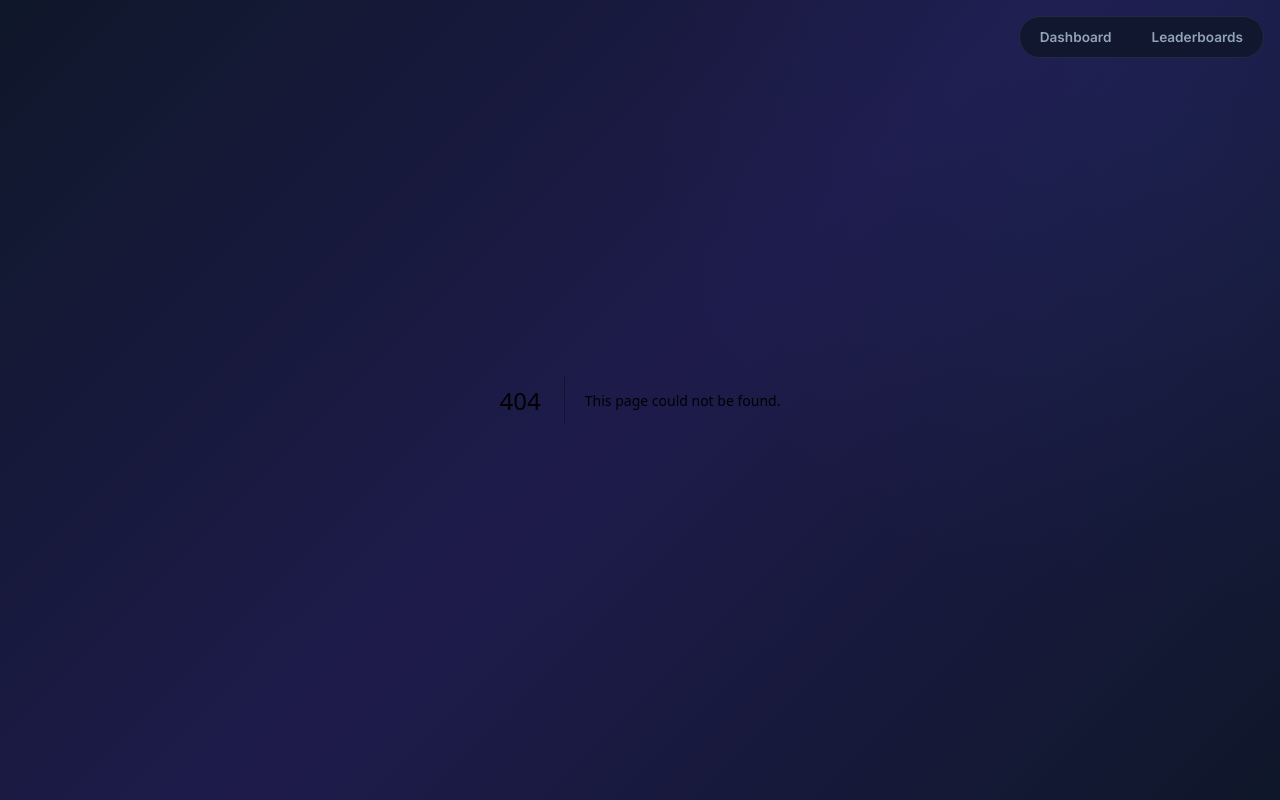
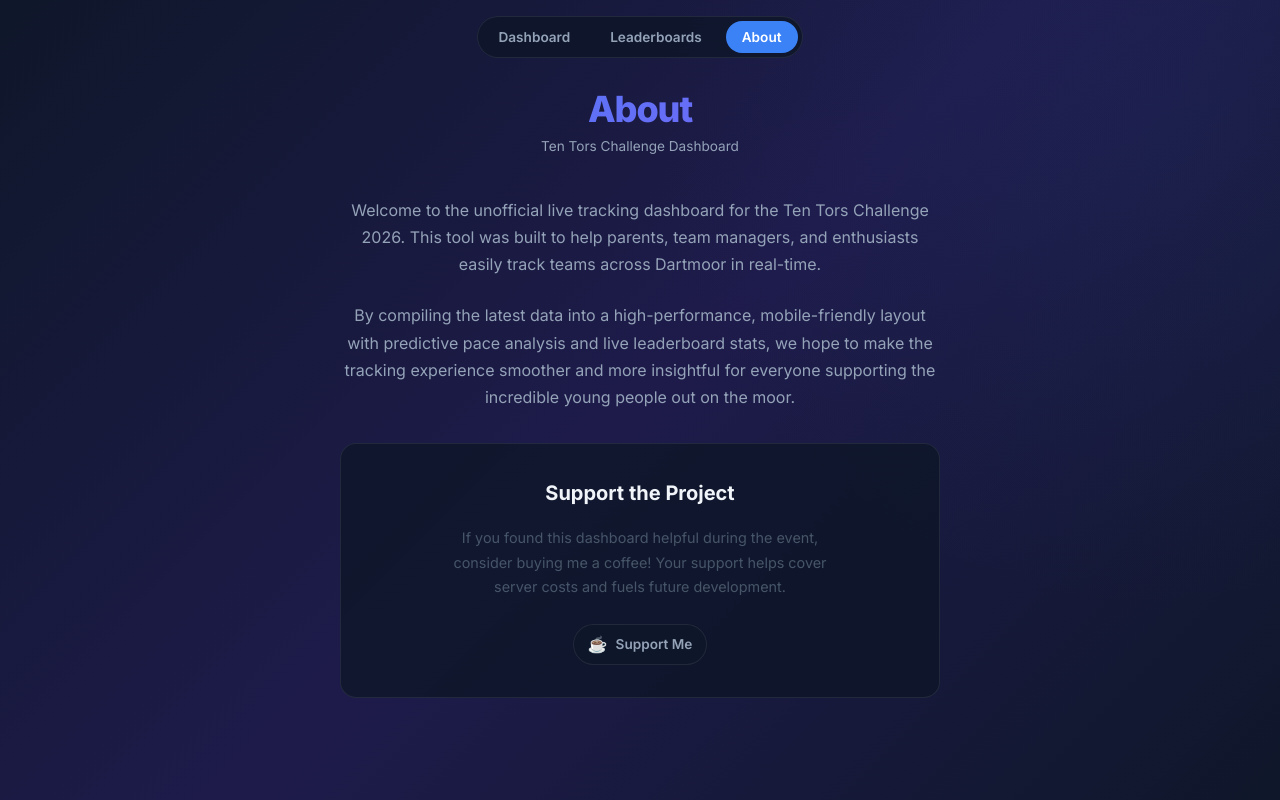
Before and after one commit to jackparsonsuk/TenTorsDashboard, a Next.js app: page /about in a window 1280 px wide. Before the commit this address had no page. Built offline with nearby package versions, Linux system fonts and the light colour scheme.

Commit message:
Addded about

```diff
--- /dev/null
+++ b/app/about/page.js
@@ -0,0 +1,39 @@
+'use client';
+
+import KoFiButton from '../components/KoFiButton';
+
+export default function About() {
+  return (
+    <div className="app-container">
+      <header className="header" style={{ paddingBottom: '40px' }}>
+        <h1 className="header-title">About</h1>
+        <p className="header-subtitle">Ten Tors Challenge Dashboard</p>
+      </header>
+
+      <div style={{ maxWidth: '600px', margin: '0 auto', textAlign: 'center', lineHeight: '1.7' }}>
+        <p style={{ marginBottom: '24px', color: 'var(--text-secondary)' }}>
+          Welcome to the unofficial live tracking dashboard for the Ten Tors Challenge 2026.
+          This tool was built to help parents, team managers, and enthusiasts easily track
+          teams across Dartmoor in real-time.
+        </p>
+
+        <p style={{ marginBottom: '32px', color: 'var(--text-secondary)' }}>
+          By compiling the latest data into a high-performance, mobile-friendly layout with predictive pace analysis
+          and live leaderboard stats, we hope to make the tracking experience smoother and more insightful for everyone supporting
+          the incredible young people out on the moor.
+        </p>
+
+        <div style={{ padding: '32px 24px', background: 'var(--bg-card)', borderRadius: 'var(--radius-lg)', border: '1px solid var(--border-card)', display: 'flex', flexDirection: 'column', alignItems: 'center', gap: '16px' }}>
+          <h2 style={{ fontSize: '1.25rem', color: 'var(--text-primary)', fontWeight: 700 }}>Support the Project</h2>
+          <p style={{ fontSize: '0.9rem', color: 'var(--text-muted)', maxWidth: '400px' }}>
+            If you found this dashboard helpful during the event, consider buying me a coffee!
+            Your support helps cover server costs and fuels future development.
+          </p>
+          <div style={{ display: 'flex', justifyContent: 'center', marginTop: '8px' }}>
+             <KoFiButton />
+          </div>
+        </div>
+      </div>
+    </div>
+  );
+}
--- /dev/null
+++ b/app/components/KoFiButton.js
@@ -0,0 +1,13 @@
+export default function KoFiButton() {
+  return (
+    <a
+      href="https://ko-fi.com/toastiejack"
+      target="_blank"
+      rel="noopener noreferrer"
+      className="kofi-button"
+    >
+      <span className="kofi-icon">☕</span>
+      <span className="kofi-text">Support Me</span>
+    </a>
+  );
+}
--- a/app/components/TopNav.js
+++ b/app/components/TopNav.js
@@ -15,6 +15,9 @@ export default function TopNav() {
         <Link href="/leaderboards" className={`nav-link ${pathname === '/leaderboards' ? 'active' : ''}`}>
           Leaderboards
         </Link>
+        <Link href="/about" className={`nav-link ${pathname === '/about' ? 'active' : ''}`}>
+          About
+        </Link>
       </div>
     </nav>
   );
--- a/app/globals.css
+++ b/app/globals.css
@@ -1050,9 +1050,6 @@ body::after {
 
 /* ===== TOP NAVIGATION ===== */
 .top-nav {
-  position: absolute;
-  top: 16px;
-  right: 16px;
   z-index: 200;
 }
 
@@ -1219,3 +1216,43 @@ body::after {
   color: var(--text-muted);
   text-transform: uppercase;
 }
+
+/* ===== GLOBAL TOP BAR ===== */
+.global-top-bar {
+  display: flex;
+  justify-content: center;
+  align-items: flex-start;
+  padding: 16px 16px 0;
+  position: relative;
+  z-index: 200;
+}
+
+/* ===== KO-FI BUTTON ===== */
+.kofi-button {
+  z-index: 200;
+  display: flex;
+  align-items: center;
+  gap: 8px;
+  background: var(--bg-card);
+  border: 1px solid var(--border-card);
+  border-radius: var(--radius-full);
+  padding: 6px 14px;
+  color: var(--text-secondary);
+  font-size: 0.85rem;
+  font-weight: 600;
+  text-decoration: none;
+  backdrop-filter: blur(10px);
+  -webkit-backdrop-filter: blur(10px);
+  transition: all var(--transition-fast);
+}
+
+.kofi-button:hover {
+  color: var(--text-primary);
+  background: rgba(255, 255, 255, 0.05);
+  border-color: rgba(255, 255, 255, 0.12);
+  transform: translateY(-1px);
+}
+
+.kofi-icon {
+  font-size: 1rem;
+}
--- a/app/layout.js
+++ b/app/layout.js
@@ -1,5 +1,7 @@
 import './globals.css';
-import TopNav from './components/TopNav';export const metadata = {
+import TopNav from './components/TopNav';
+
+export const metadata = {
   title: 'Ten Tors Dashboard — Live Timings',
   description:
     'Live timing dashboard for the Ten Tors Challenge 2026. Track teams in real-time as they navigate across Dartmoor.',
@@ -20,7 +22,9 @@ export default function RootLayout({ children }) {
   return (
     <html lang="en">
       <body>
-        <TopNav />
+        <div className="global-top-bar">
+          <TopNav />
+        </div>
         {children}
       </body>
     </html>
```
